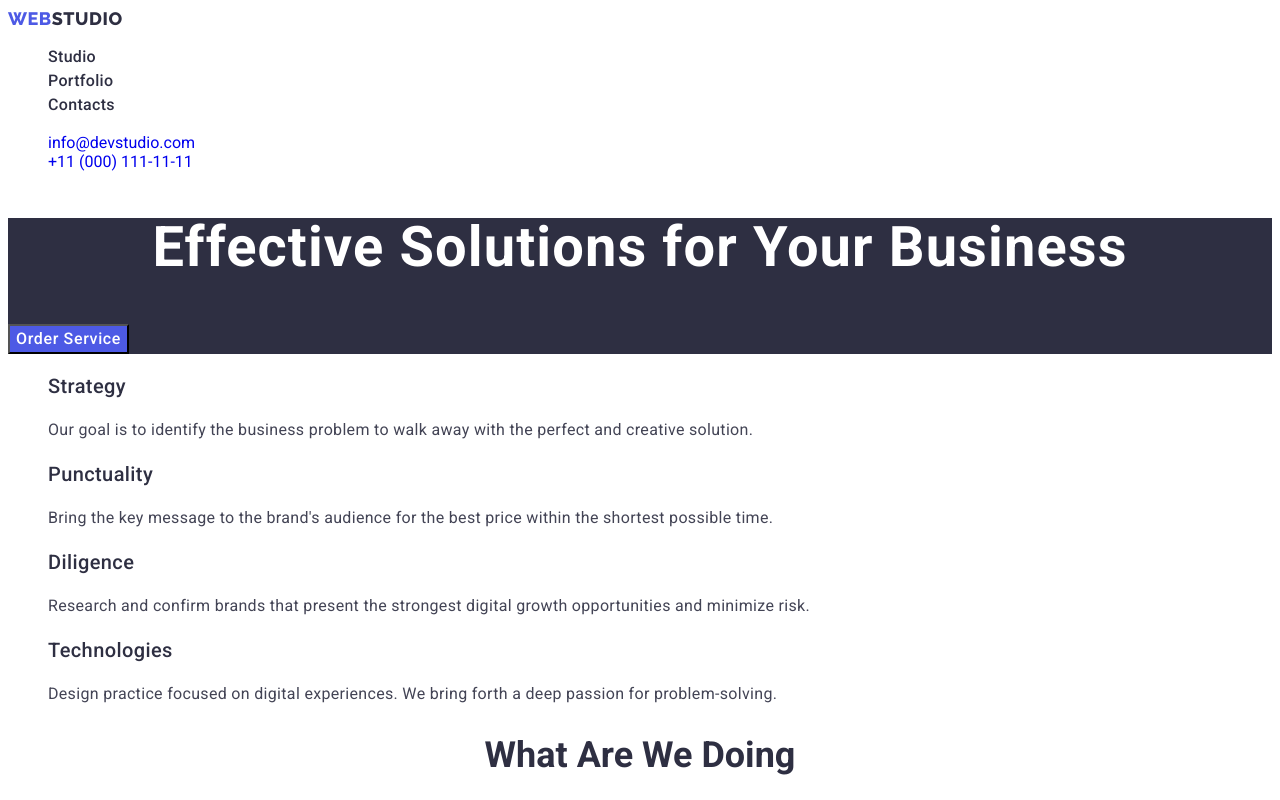
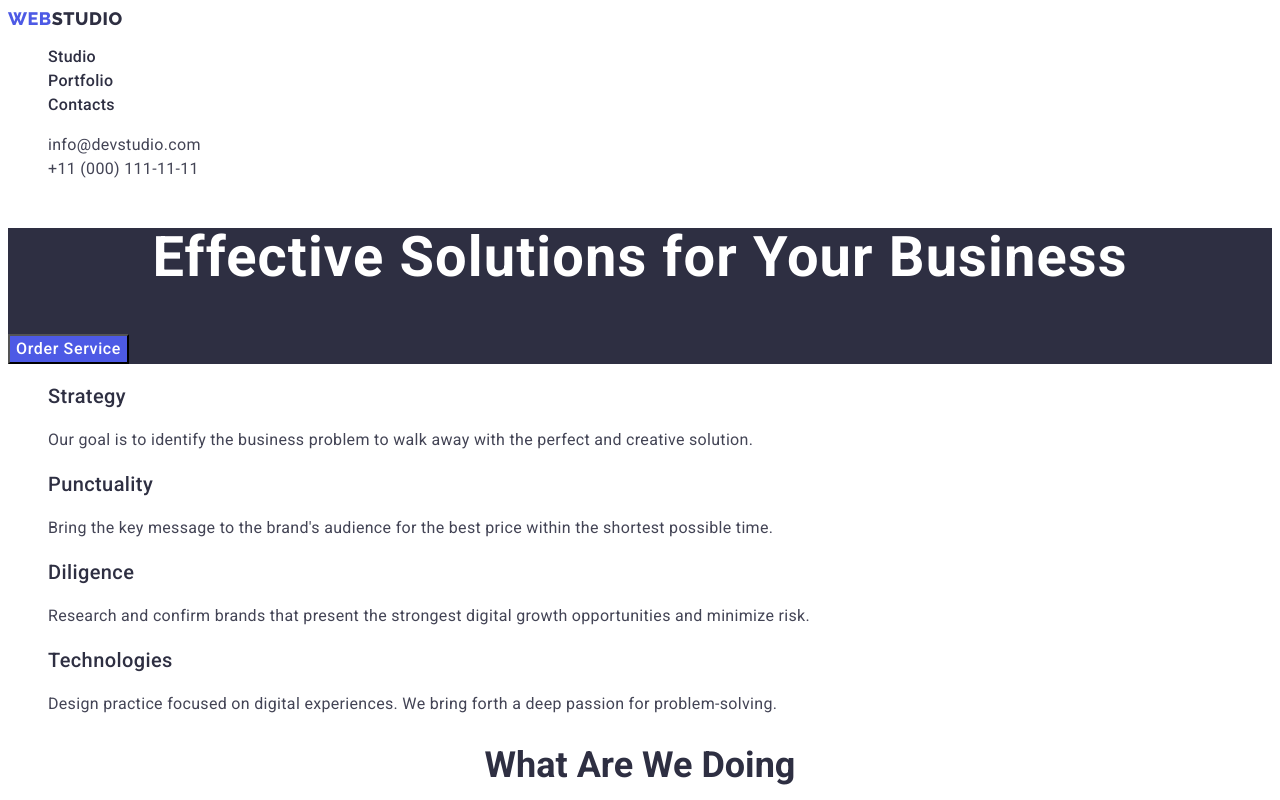
Before and after one commit to escape23/goit-markup-hw-02, a plain HTML site: page index.html in a window 1280 px wide. Shown: the top 800 px of the page. Drawn offline with Linux system fonts and the light colour scheme.

Commit message:
improved header

```diff
--- a/css/styles.css
+++ b/css/styles.css
@@ -73,19 +73,21 @@ text-decoration: none;
 .address-item {}
 
 
-.address-item-link link {
+.address-link {
     font-size: 16px;
     line-height: 1.5;
+    letter-spacing: 0.02em;
     color: var(--main-text-color);
-    letter-spacing: 0.02em;
+
 }
 
 
-.address-item-link:hover,
-.address-item-link:focus{
+.address-link:hover,
+.address-link:focus{
     color: var(--focus-color);
     text-decoration: underline;
 }
+
 /*-------------HERO-----------------*/
 
 .hero {
--- a/index.html
+++ b/index.html
@@ -37,12 +37,12 @@
       <address class="address">
         <ul class="address-list list">
           <li class="address-item">
-            <a href="mailto:info@devstudio.com" class="address-item-link link"
+            <a href="mailto:info@devstudio.com" class="address-link link"
               >info@devstudio.com</a
             >
           </li>
           <li class="address-item">
-            <a href="tel:+110001111111" class="address-item-link link"
+            <a href="tel:+110001111111" class="address-link link"
               >+11 (000) 111-11-11</a
             >
           </li>
```
